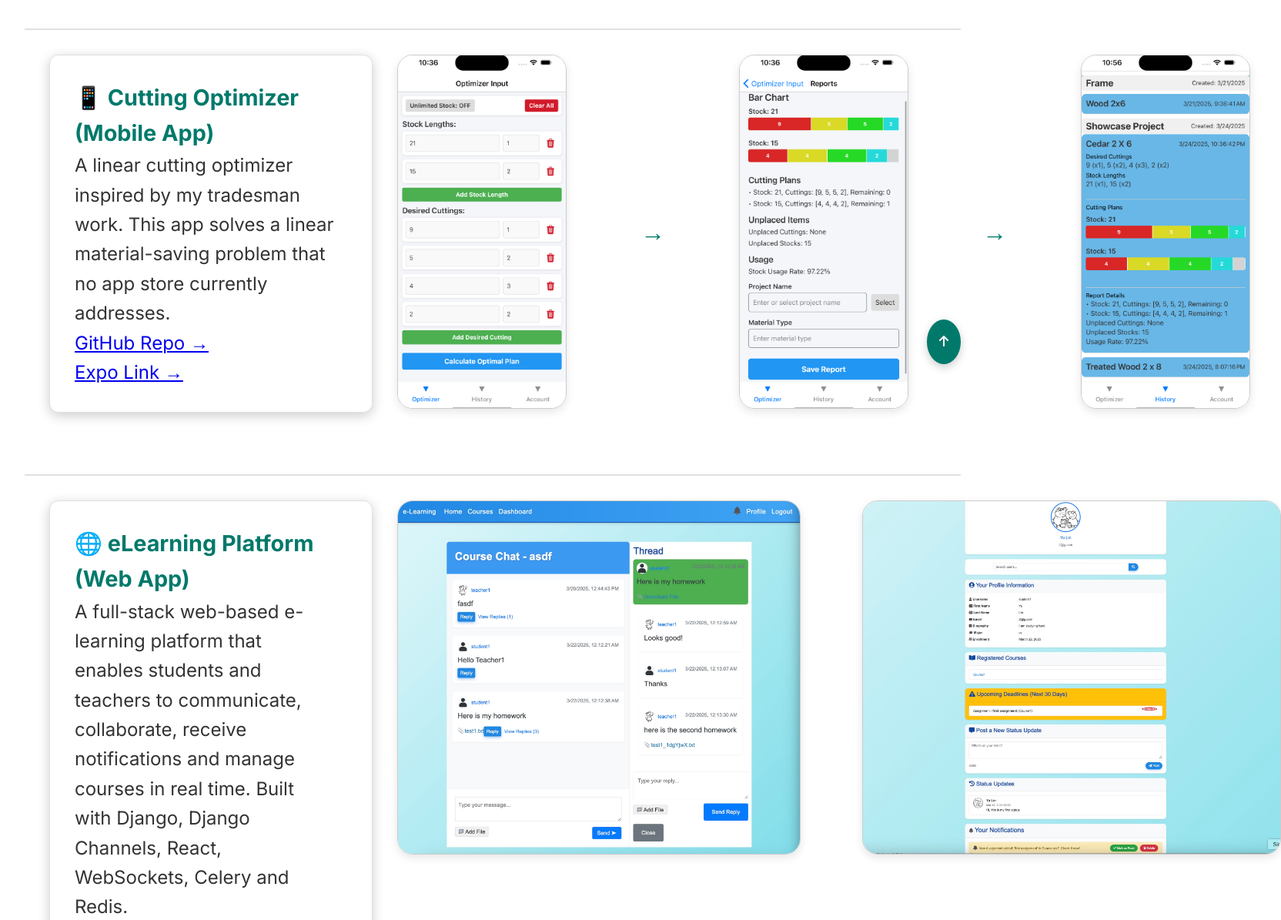
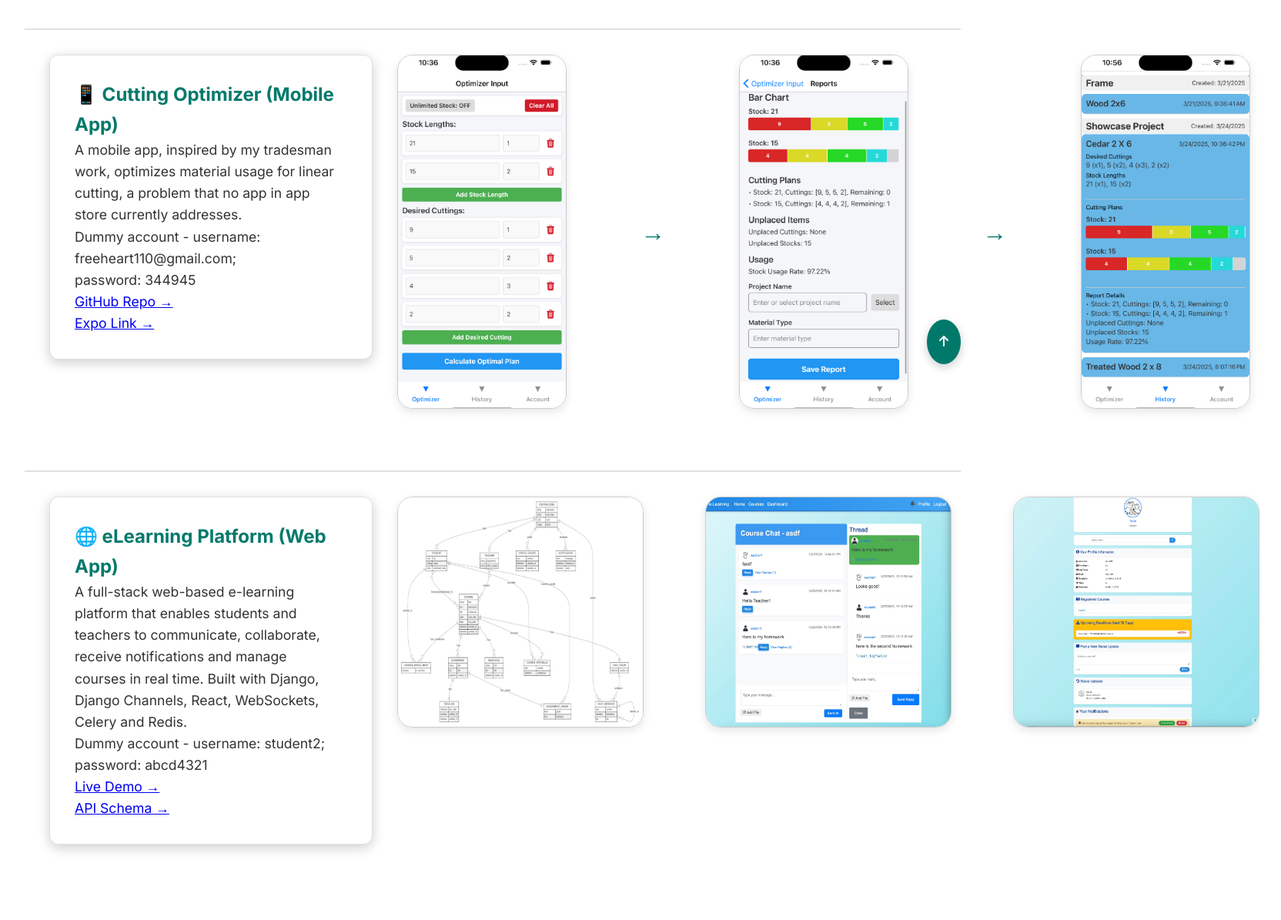
Before and after one commit to freeheart110/My-Porfolio, a plain HTML site: page index.html in a window 1280 px wide. Shown: the part 295-1490 px from the top of the page at 77% size, 1664 px wide, since content can reach past the window. Drawn offline with Linux system fonts and the light colour scheme.

Commit message:
add a erd diagram for elearning

```diff
--- a/index.html
+++ b/index.html
@@ -27,7 +27,12 @@
             <div class="project-info">
               <h3>📱 Cutting Optimizer (Mobile App)</h3>
               <p>
-                A linear cutting optimizer inspired by my tradesman work. This app solves a linear material-saving problem that no app store currently addresses.
+                A mobile app, inspired by my tradesman work, optimizes material usage for linear cutting, a problem that no app in app store currently addresses.
+              </p>
+              <p>
+                Dummy account - username: freeheart110@gmail.com;
+                <br>
+                password: 344945
               </p>
               <a href="https://github.com/freeheart110/Cutting-Optimizer.git" target="_blank">GitHub Repo →</a>
               <br>
@@ -55,19 +60,20 @@
                 collaborate, receive notifications and manage courses in real time. Built with Django, Django Channels, React, WebSockets, Celery and Redis.
               </p>
               <p>
-                Dummy account username: student2
+                Dummy account - username: student2;
                 <br>
                 password: abcd4321
               </p>
-              <a href="https://elearning-gp32.onrender.com" target="_blank">Live Demo →</a>
+              <a href="https://elearning-gp32.onrender.com" target="_blank">Live Demo →</a><br>
               <a href="https://elearning-gp32.onrender.com/api/schema/swagger-ui/" target="_blank">API Schema →</a>
             </div>
           </div>
 
           <!-- Right Side: Screenshots -->
           <div class="project-gallery-wrapper2">
-            <img src="images/chat.jpg" alt="App Screenshot 1">
-            <img src="images/student_dashboard.jpg" alt="App Screenshot 2">
+            <img src="images/ERD - elearning.png" alt="Entity Relational Diagram">
+            <img src="images/chat.jpg" alt="Chat Screenshot">
+            <img src="images/student_dashboard.jpg" alt="Dashborad Screenshot">
           </div>
         </div>
       </div>
--- a/style.css
+++ b/style.css
@@ -85,11 +85,11 @@ header p {
 }
 .project-info {
   flex: 1;
-  font-size: 1.5rem;
+  font-size: 1.1rem;
   padding-right: 1rem;
 }
 .project-info h3 {
-  font-size: 1.8rem;
+  font-size: 1.5rem;
   font-weight: 700;
   color: #00796b;
 }
@@ -125,9 +125,9 @@ header p {
 }
 
 .project-gallery-wrapper2 img {
-  width: 44 0px;
-  height: 460px;
-  object-fit: cover;
+  width: 320px;
+  height: 300px;
+  object-fit: fit;
   border-radius: 1.25rem;
   border: 1px solid #ccc;
   box-shadow: 0 4px 12px rgba(0, 0, 0, 0.1);
```
Also changed, not shown: images/ERD - elearning.png (added).
